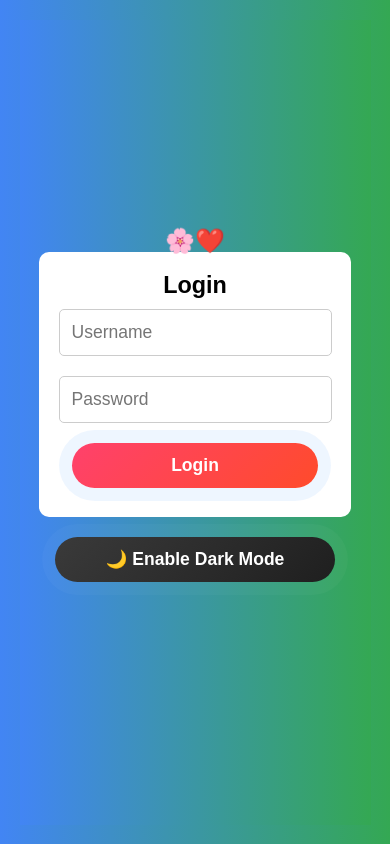
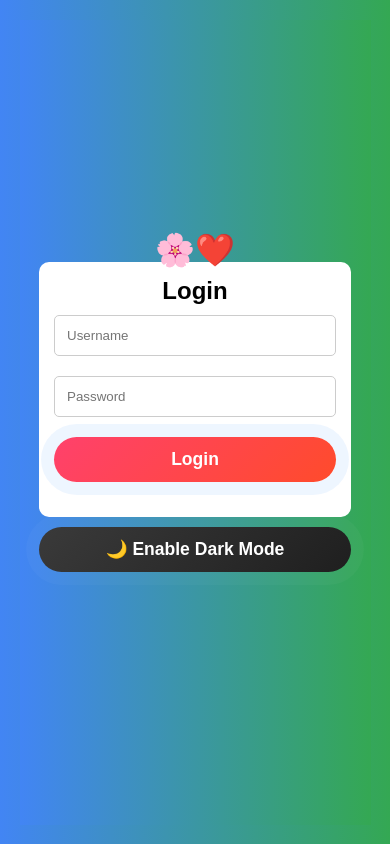
Before and after one commit to mohitsaxena6363/mohit-portal, a plain HTML site: page index.html in a window 390 px wide. Both pictures are taken after a click on the button "Continue to Login". Drawn offline with Linux system fonts and the light colour scheme.

Commit message:
Update index.html

```diff
--- a/index.html
+++ b/index.html
@@ -23,40 +23,45 @@
       flex-direction: column;
       padding: 5vw;
       transition: background-color 0.5s ease, color 0.5s ease;
-      overflow-x: hidden;
+      overflow: hidden;
     }
 
     #container {
-      max-width: 480px;
+      max-width: 500px;
       width: 100%;
       text-align: center;
       position: relative;
     }
 
     #typing {
-      font-size: 5.5vw;
+      font-size: 28px;
       white-space: nowrap;
       overflow: hidden;
       border-right: 3px solid white;
       margin-bottom: 20px;
-      min-height: 40px;
+      min-height: 48px;
     }
 
     p {
-      font-size: 4.5vw;
+      font-size: 18px;
       margin-bottom: 20px;
     }
 
     button {
       padding: 12px;
-      font-size: 4.5vw;
-      width: 90%;
-      margin: 10px auto;
+      font-size: 16px;
+      width: 100%;
+      margin: 10px 0;
       cursor: pointer;
       border: none;
       border-radius: 5px;
       transition: all 0.4s ease;
-      display: block;
+    }
+
+    /* Remove focus/click shadow */
+    button:focus, button:active {
+      outline: none;
+      box-shadow: none;
     }
 
     .continue-btn {
@@ -120,10 +125,9 @@
     .login-box {
       background: white;
       color: black;
-      padding: 5vw;
+      padding: 20px;
       border-radius: 10px;
       position: relative;
-      margin-bottom: 20px;
     }
 
     input {
@@ -132,7 +136,6 @@
       margin: 10px 0;
       border: 1px solid #ccc;
       border-radius: 5px;
-      font-size: 4.5vw;
     }
 
     .error {
@@ -159,18 +162,32 @@
     /* Floating Flower */
     .floating-flower {
       position: absolute;
-      top: -25px;
+      top: -30px;
       left: 50%;
       transform: translateX(-50%);
-      font-size: 24px;
+      font-size: 32px;
       animation: floatUpDown 3s ease-in-out infinite;
       pointer-events: none;
     }
 
     @keyframes floatUpDown {
       0% { transform: translateX(-50%) translateY(0); }
-      50% { transform: translateX(-50%) translateY(-10px); }
+      50% { transform: translateX(-50%) translateY(-15px); }
       100% { transform: translateX(-50%) translateY(0); }
+    }
+
+    @media (max-width: 480px) {
+      #typing {
+        font-size: 6vw;
+      }
+
+      p, button {
+        font-size: 4.5vw;
+      }
+
+      .login-box {
+        padding: 15px;
+      }
     }
   </style>
 </head>
@@ -189,7 +206,7 @@
     <div id="login-section" class="hidden">
       <div class="login-box">
         <span class="floating-flower">🌸❤️</span>
-        <h2 style="font-size: 6vw;">Login</h2>
+        <h2>Login</h2>
         <input type="text" id="username" placeholder="Username" autocomplete="off" />
         <input type="password" id="password" placeholder="Password" autocomplete="off" />
         <button class="login-btn" onclick="loginWithSound()">Login</button>
@@ -233,7 +250,8 @@
         utter.voice = selectedVoice;
         utter.pitch = 1;
         utter.rate = 1;
-        synth.cancel();
+
+        synth.cancel(); // Cancel any pending
         synth.speak(utter);
       }
 
@@ -248,6 +266,7 @@
       document.getElementById("continue-sound").play().catch(() => {});
       document.getElementById("welcome-section").classList.add("hidden");
       document.getElementById("login-section").classList.remove("hidden");
+
       loadVoiceAndSpeak("Welcome to Mohit Saxena’s Portal");
     }
 
```
